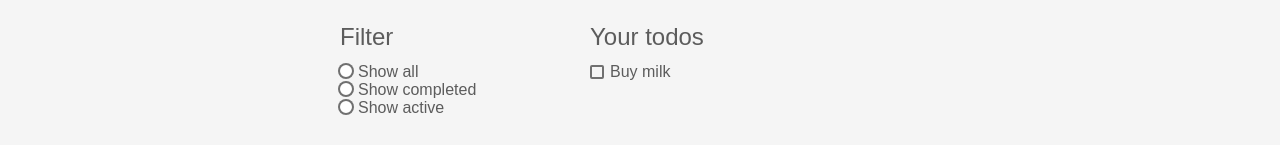
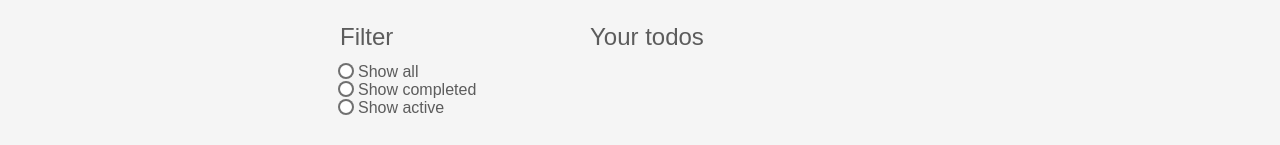
Before and after one commit to LemonyPie/redux-mobx-todo-list, a React (Create React App) app: page / in a window 1280 px wide. Shown: the part 276-421 px from the top of the page. Built offline with nearby package versions, Linux system fonts and the light colour scheme; a web font is replaced by a local one.

Commit message:
feat: create todo store base

```diff
--- a/package.json
+++ b/package.json
@@ -8,7 +8,8 @@
     "react-dom": "^16.8.3",
     "react-redux": "^6.0.1",
     "react-scripts": "2.1.5",
-    "redux": "^4.0.1"
+    "redux": "^4.0.1",
+    "redux-devtools-extension": "^2.13.8"
   },
   "scripts": {
     "start": "react-scripts start",
--- a/src/App.jsx
+++ b/src/App.jsx
@@ -1,4 +1,6 @@
 import React, { Component } from 'react';
+import { Provider } from 'react-redux';
+import store from './store';
 import Filters from './components/Filters';
 import AddTodo from './components/AddTodo';
 import TodoList from './components/TodoList';
@@ -8,6 +10,7 @@ import './App.scss';
 class App extends Component {
   render() {
     return (
+      <Provider store={store}>
         <div className="App">
           <header className="header">
               <h1>Todo list</h1>
@@ -20,6 +23,7 @@ class App extends Component {
             </div>
           </main>
         </div>
+      </Provider>
     );
   }
 }
--- /dev/null
+++ b/src/actions/index.js
@@ -0,0 +1,3 @@
+import { SHOW_ALL, SHOW_COMPLETED, SHOW_ACTIVE } from './types';
+
+export const setStatusVisibilityFilterStatus ();
--- /dev/null
+++ b/src/actions/types.js
@@ -0,0 +1,6 @@
+export const SHOW_ALL = 'SHOW_ALL';
+export const SHOW_COMPLETED = 'SHOW_COMPLETED';
+export const SHOW_ACTIVE = 'SHOW_ACTIVE';
+export const ADD_TODO = 'ADD_TODO';
+export const REMOVE_TODO = 'REMOVE_TODO';
+export const TOGGLE_TODO_STATUS = 'TOGGLE_TODO_STATUS';
--- a/src/components/TodoList.jsx
+++ b/src/components/TodoList.jsx
@@ -1,23 +1,32 @@
 import React, { Component } from 'react';
+import { connect } from 'react-redux';
 import './TodoList.scss';
 
 class TodoList extends Component {
   render() {
+    const { todos } = this.props;
     return (
       <section className="todo-list-section">
         <h2>Your todos</h2>
         <ul className="todo-list">
+          { todos.map( todo => (
             <li className="todo-list__item">
               <label className="checkbox-input">
                 <input type="checkbox"/>
                 <span className="checkbox-input__check" />
-              Buy milk
+                { todo.name }
               </label>
             </li>
+          ))}
         </ul>
       </section>
     );
   }
 }
 
-export default TodoList;
+function mapStateToProps(state){
+  const { todos } = state;
+  return { todos };
+}
+
+export default connect(mapStateToProps)(TodoList);
--- /dev/null
+++ b/src/reducers/index.js
@@ -0,0 +1,6 @@
+import { combineReducers } from 'redux';
+import todos from './todos';
+
+export default combineReducers({
+  todos
+});
--- /dev/null
+++ b/src/reducers/todos.js
@@ -0,0 +1,39 @@
+import { ADD_TODO, REMOVE_TODO, TOGGLE_TODO_STATUS } from '../actions/types';
+
+const todo = ( state = {}, action ) => {
+  switch (action.type) {
+    case ADD_TODO:
+      return {
+        id: action.id,
+        name: action.name,
+        completed: false
+      };
+    case TOGGLE_TODO_STATUS:
+      if( state.id !== action.id ) {
+        return state;
+      }
+
+      return {
+        ...state,
+        completed: !state.completed
+      };
+    default:
+      return state;
+  }
+};
+
+export default ( state = [], action ) => {
+  switch ( action.type ) {
+    case ADD_TODO:
+      return [
+        ...state,
+        todo( undefined, action)
+      ];
+    case REMOVE_TODO:
+      return state.filter( todo => todo.id !== action.id );
+    case TOGGLE_TODO_STATUS:
+      return state.map( todoItem => todo(todoItem, action) );
+    default:
+      return state;
+  }
+}
--- /dev/null
+++ b/src/store/index.js
@@ -0,0 +1,5 @@
+import { createStore } from 'redux';
+import { devToolsEnhancer } from 'redux-devtools-extension';
+import reducer from '../reducers';
+
+export default createStore(reducer, devToolsEnhancer())
```
Also changed, not shown: 1 other file (tests, documents, lock files or other folders). Lines whose indentation alone changed are shown as unchanged.
